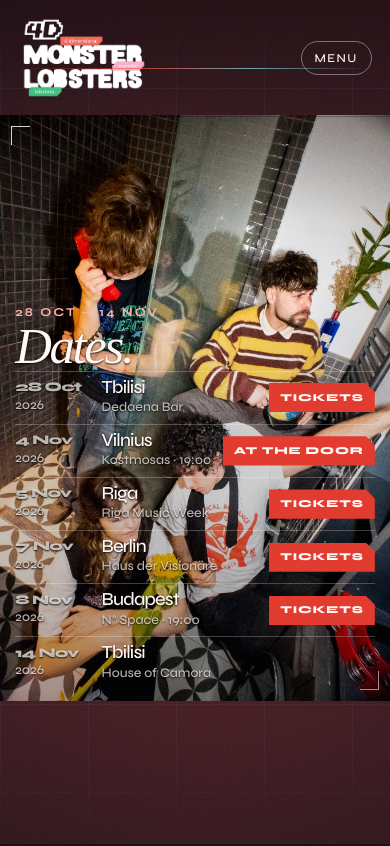
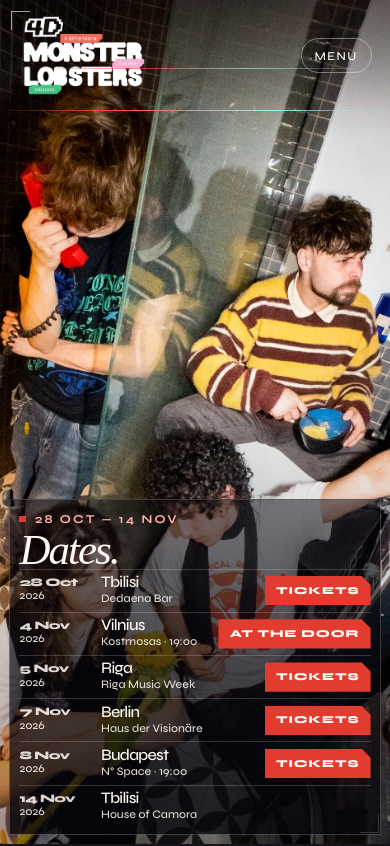
Before and after one commit to bekatev/monsterlobsters, a React (Vite) app: page / in a window 390 px wide. Shown: the top 846 px of the page. Built offline with nearby package versions, Linux system fonts and the light colour scheme; a web font is replaced by a local one.

Commit message:
Fit the full tour into the first screen and sharpen the frame.

```diff
--- a/src/index.css
+++ b/src/index.css
@@ -140,9 +140,19 @@ body::before {
   align-items: center;
   justify-content: space-between;
   gap: 1rem;
-  padding: 0.85rem 1.15rem;
-  background: color-mix(in srgb, var(--paper) 88%, transparent);
-  border-bottom: 1px solid var(--line);
+  padding: 0.7rem 1.15rem;
+  background: rgba(7, 6, 12, 0.78);
+  border-bottom: 0;
+}
+
+.nav::after {
+  content: "";
+  position: absolute;
+  left: 0;
+  right: 0;
+  bottom: 0;
+  height: 1px;
+  background: linear-gradient(90deg, transparent, #ff4a38 30%, #8ef6ff 70%, transparent);
 }
 
 .brand {
@@ -404,7 +414,8 @@ html[data-film="true"] .cursor-ring {
 }
 
 .nav-links button[data-active="true"] {
-  color: #e23b2f;
+  color: #fff8f2;
+  box-shadow: inset 0 -2px 0 #e23b2f;
 }
 
 .menu-btn,
@@ -493,6 +504,34 @@ html[data-film="true"] .cursor-ring {
   align-items: center;
 }
 
+.future-name {
+  position: relative;
+}
+
+.future-name::before,
+.future-name::after {
+  content: "";
+  position: absolute;
+  width: 1.25rem;
+  height: 1.25rem;
+  border: 1.5px solid rgba(244, 239, 232, 0.8);
+  pointer-events: none;
+}
+
+.future-name::before {
+  top: -0.35rem;
+  left: -0.35rem;
+  border-right: 0;
+  border-bottom: 0;
+}
+
+.future-name::after {
+  right: -0.15rem;
+  bottom: -0.2rem;
+  border-left: 0;
+  border-top: 0;
+}
+
 .future-name .display {
   overflow: hidden;
 }
@@ -658,11 +697,22 @@ section {
 }
 
 .eyebrow {
+  display: flex;
+  align-items: center;
+  gap: 0.55rem;
   font-size: 0.75rem;
   letter-spacing: 0.18em;
   text-transform: uppercase;
   color: #e23b2f;
   font-weight: 700;
+}
+
+.eyebrow::before {
+  content: "";
+  width: 0.42rem;
+  height: 0.42rem;
+  background: #e23b2f;
+  flex: none;
 }
 
 h1.section-title,
@@ -736,8 +786,9 @@ h2.section-title {
   width: 100%;
   aspect-ratio: 1;
   object-fit: cover;
-  border-radius: 1.1rem;
-  border: 2px solid var(--ink);
+  border-radius: 0;
+  border: 0;
+  clip-path: polygon(0 0, calc(100% - 16px) 0, 100% 16px, 100% 100%, 0 100%);
   background: #efe4d4;
   transition: transform 0.5s cubic-bezier(0.16, 1, 0.3, 1);
 }
@@ -920,8 +971,13 @@ h2.section-title {
 .member {
   display: grid;
   gap: 0.35rem;
-  padding: 1.4rem 0;
+  padding: 1.15rem 0 1.15rem 0.9rem;
   border-top: 1px solid var(--line);
+  border-left: 2px solid transparent;
+}
+
+.member:hover {
+  border-left-color: #e23b2f;
 }
 
 .member h3 {
@@ -1116,7 +1172,18 @@ html[data-night="true"] .cursor-ring {
     box-shadow: 24px 0 70px rgba(0, 0, 0, 0.45);
   }
   .tour-stage {
-    padding: 8.5rem 3.4rem 2.4rem 2.4rem;
+    height: 100svh;
+    min-height: 100svh;
+    padding: 6.6rem 2.6rem 1.1rem 2rem;
+  }
+  .tour-stage h1.section-title {
+    font-size: clamp(3.2rem, 6vw, 5.4rem);
+  }
+  .tour-list {
+    margin-top: 0.45rem;
+  }
+  .tour-row {
+    padding: 0.4rem 0;
   }
   .tour-spine {
     display: flex;
@@ -1336,55 +1403,77 @@ html[data-night="true"] .cursor-ring {
   }
   .tour-stage {
     display: block;
+    height: 100svh;
+    height: 100dvh;
     min-height: 0;
-    overflow: visible;
-    padding: 7.2rem 0 0;
+    overflow: hidden;
+    padding: 0;
   }
   .tour-plate {
-    position: relative;
-    inset: auto;
+    position: absolute;
+    inset: 0;
     width: 100%;
+    height: 100%;
   }
   .tour-still {
-    position: relative;
-    inset: auto;
+    position: absolute;
+    inset: 0;
     display: block;
     width: 100%;
-    height: auto;
-    object-fit: contain;
+    height: 100%;
+    object-fit: cover;
+    object-position: center 18%;
   }
   .tour-grade {
-    background: linear-gradient(180deg, rgba(7, 6, 12, 0.16) 0%, rgba(7, 6, 12, 0) 18%);
+    background: linear-gradient(180deg, rgba(7, 6, 12, 0.28) 0%, rgba(7, 6, 12, 0) 16%, rgba(7, 6, 12, 0) 42%, rgba(7, 6, 12, 0.35) 100%);
   }
   .tour-stage h1.section-title,
   .tour-date,
   .tour-row h2,
+  .tour-year,
   .tour-row p {
-    text-shadow: 0 1px 2px rgba(0, 0, 0, 0.9);
+    color: #fff8f2;
+    text-shadow: none;
+  }
+  .tour-intro .eyebrow {
+    text-shadow: none;
   }
   .tour-stage h1.section-title {
-    font-size: clamp(3rem, 13vw, 4.2rem);
+    font-size: clamp(2.5rem, 11vw, 3.3rem);
   }
   .tour-layout {
     position: absolute;
-    left: 0;
-    right: 0;
-    bottom: 0;
+    left: 0.55rem;
+    right: 0.55rem;
+    bottom: 0.55rem;
     z-index: 3;
     width: auto;
     margin: 0;
-    padding: 1.2rem 0.95rem 0.7rem;
-    background: linear-gradient(180deg, rgba(7, 6, 12, 0) 0%, rgba(7, 6, 12, 0.18) 42%, rgba(7, 6, 12, 0.34) 100%);
+    padding: 0.65rem 0.6rem 0.4rem;
+    background: linear-gradient(180deg, rgba(7, 6, 12, 0.5), rgba(7, 6, 12, 0.78));
+    border: 1px solid rgba(255, 248, 242, 0.2);
   }
   .tour-list {
-    margin-top: 0.35rem;
+    margin-top: 0.15rem;
   }
   .tour-row {
-    grid-template-columns: 4.7rem minmax(0, 1fr) auto;
-    padding: 0.38rem 0;
+    grid-template-columns: 4.4rem minmax(0, 1fr) auto;
+    margin-top: 0;
+    padding: 0.28rem 0;
+    border-top: 1px solid rgba(255, 248, 242, 0.18);
+    background: transparent;
+  }
+  .tour-row h2 {
+    font-size: 1rem;
+  }
+  .tour-year,
+  .tour-row p {
+    margin-top: 0;
+    font-size: 0.72rem;
+    color: rgba(255, 248, 242, 0.86);
   }
   .tour-date {
-    font-size: 1.02rem;
+    font-size: 0.95rem;
     white-space: nowrap;
   }
   .tour-row a {
```
